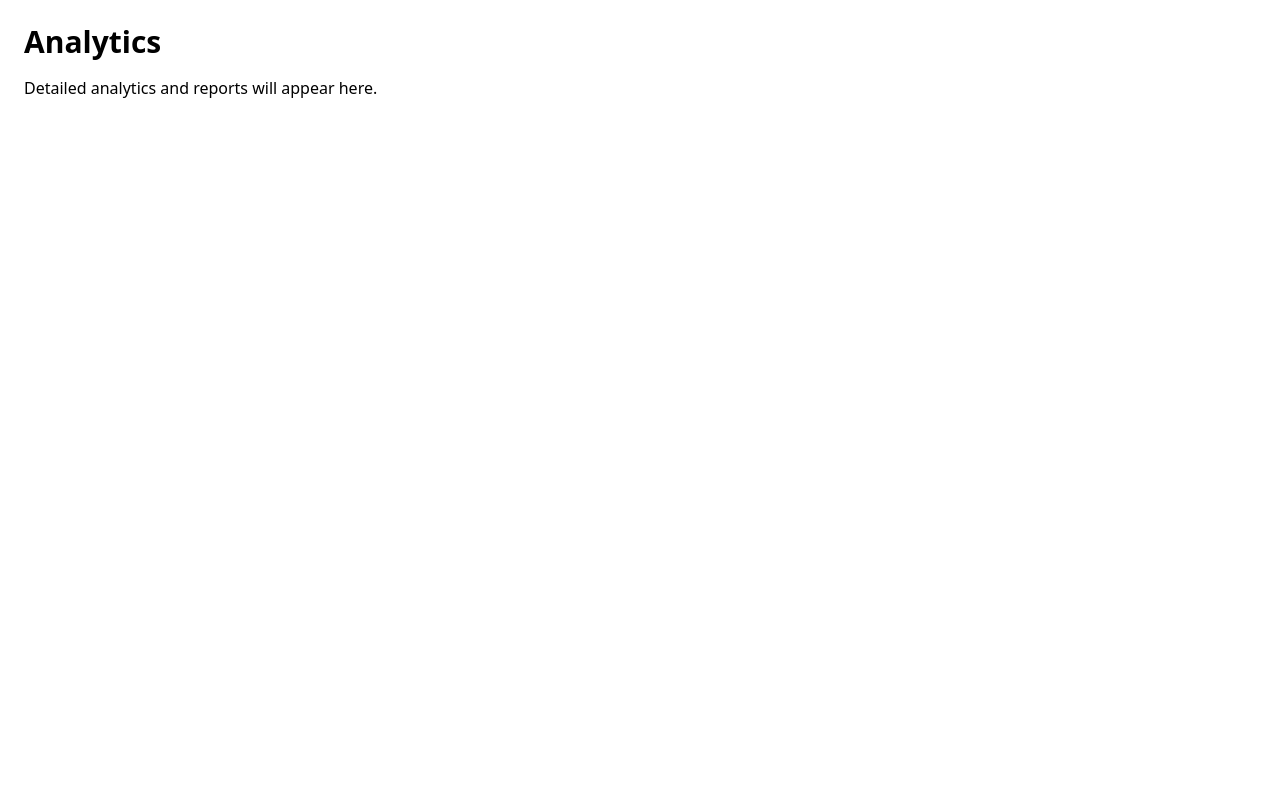
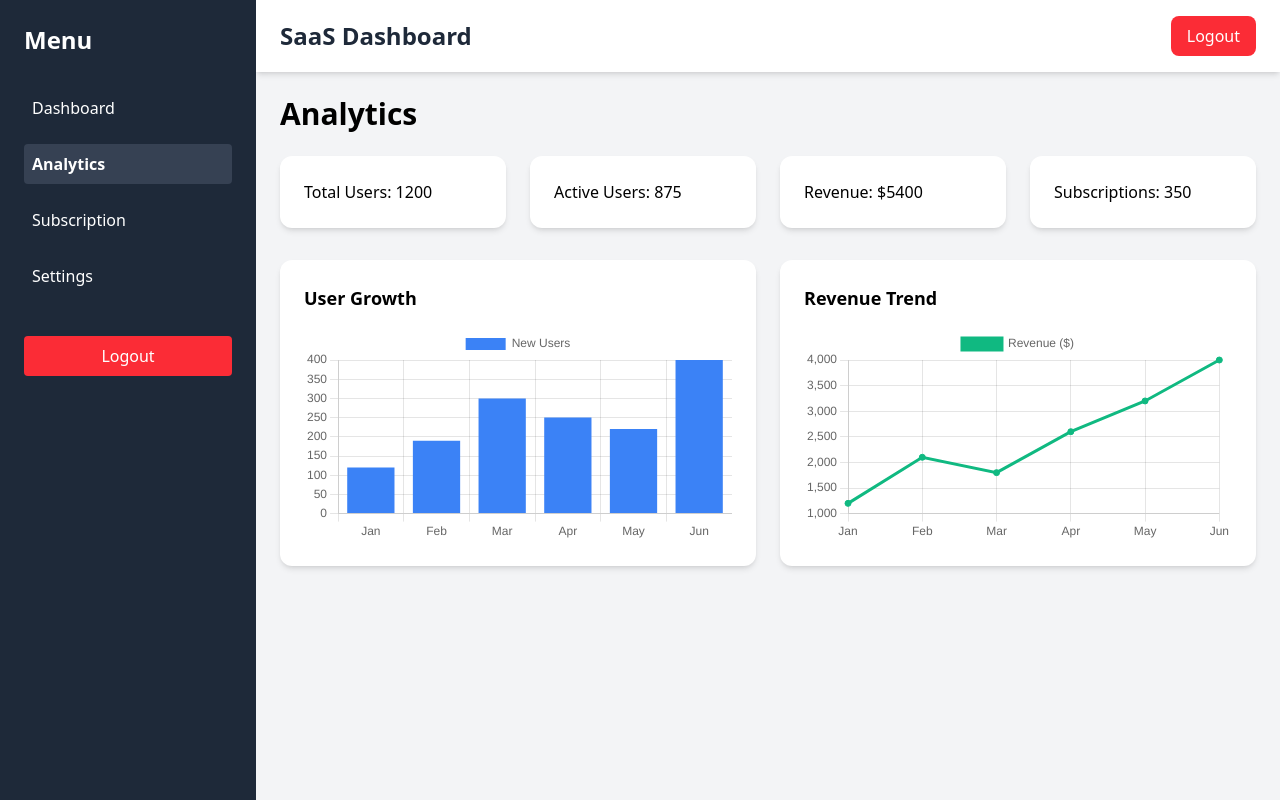
Before and after one commit to mahek1585/Saas_Dashboard, a React app: page /analytics in a window 1280 px wide. Built offline with nearby package versions, Linux system fonts and the light colour scheme; sample sign-in values are in the browser's storage; the HTML template or start-up script is replaced by a standard one.

Commit message:
feat(Analytics,Layout): update Analytics.jsx and create Layout.jsx

```diff
--- /dev/null
+++ b/src/components/Layout.jsx
@@ -0,0 +1,30 @@
+import React, { useState, useEffect } from "react";
+import Navbar from "./Navbar";
+import Sidebar from "./Sidebar";
+
+const Layout = ({ children }) => {
+  const [sidebarOpen, setSidebarOpen] = useState(false);
+  const [user, setUser] = useState("");
+
+  useEffect(() => {
+    const token = localStorage.getItem("token");
+    if (!token) window.location.href = "/";
+    else setUser("Demo User");
+  }, []);
+
+  return (
+    <div className="flex flex-col md:flex-row min-h-screen bg-gray-100">
+      {/* Sidebar */}
+      <Sidebar sidebarOpen={sidebarOpen} toggleSidebar={() => setSidebarOpen(false)} />
+
+      {/* Main content */}
+      <div className="flex-1 flex flex-col">
+        <Navbar toggleSidebar={() => setSidebarOpen(!sidebarOpen)} />
+
+        <div className="p-6 flex-1">{children}</div>
+      </div>
+    </div>
+  );
+};
+
+export default Layout;
--- a/src/pages/Analytics.jsx
+++ b/src/pages/Analytics.jsx
@@ -1,9 +1,23 @@
+import React from "react";
+import Layout from "../components/Layout";
+import AnalyticsChart from "../components/AnalyticsChart";
+
 const Analytics = () => {
   return (
-    <div className="p-6">
-      <h1 className="text-3xl font-bold mb-4">Analytics</h1>
-      <p>Detailed analytics and reports will appear here.</p>
-    </div>
+    <Layout>
+      <h1 className="text-3xl font-bold mb-6">Analytics</h1>
+
+      {/* Stats cards example */}
+      <div className="grid grid-cols-1 sm:grid-cols-2 lg:grid-cols-4 gap-6 mb-8">
+        <div className="bg-white p-6 rounded-xl shadow-md">Total Users: 1200</div>
+        <div className="bg-white p-6 rounded-xl shadow-md">Active Users: 875</div>
+        <div className="bg-white p-6 rounded-xl shadow-md">Revenue: $5400</div>
+        <div className="bg-white p-6 rounded-xl shadow-md">Subscriptions: 350</div>
+      </div>
+
+      {/* Charts */}
+      <AnalyticsChart />
+    </Layout>
   );
 };
 
```
